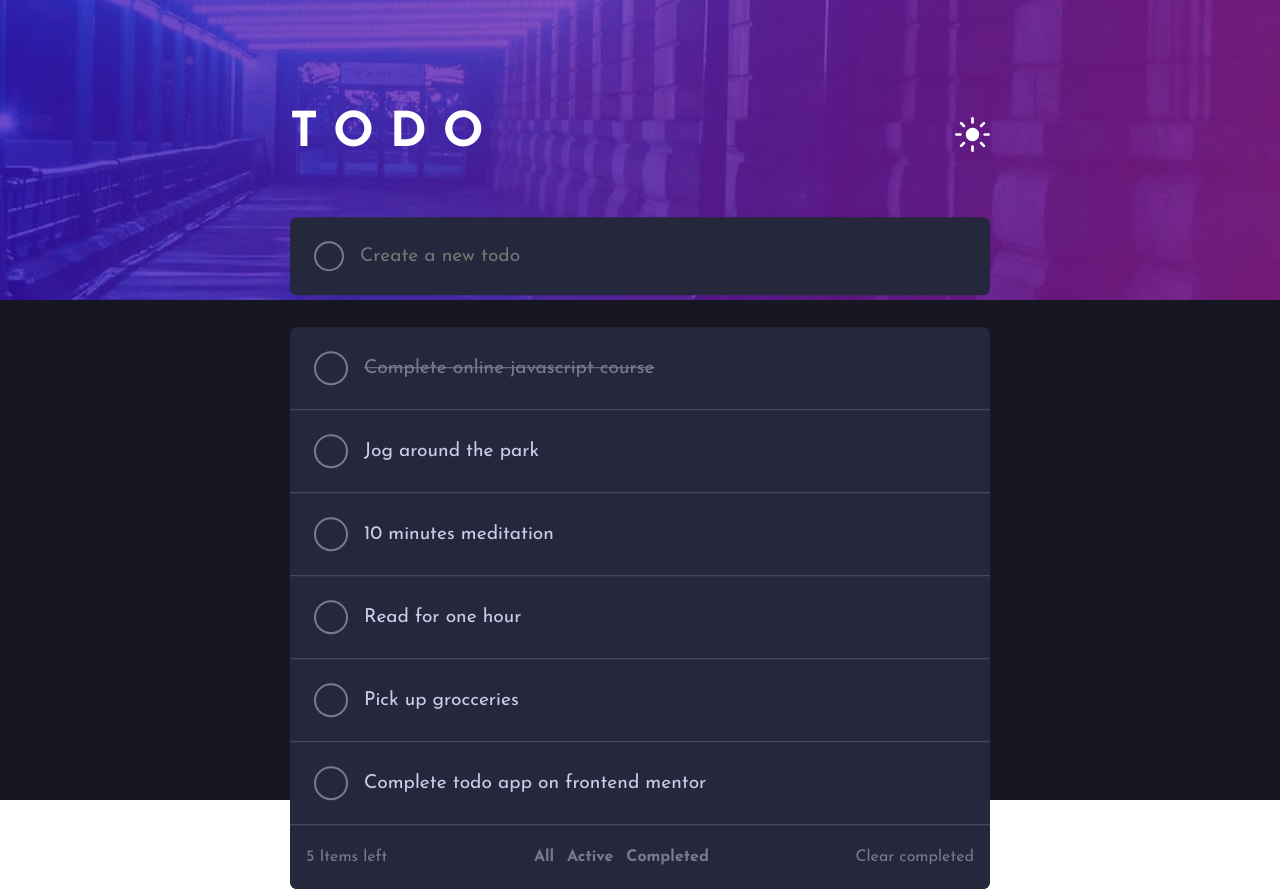
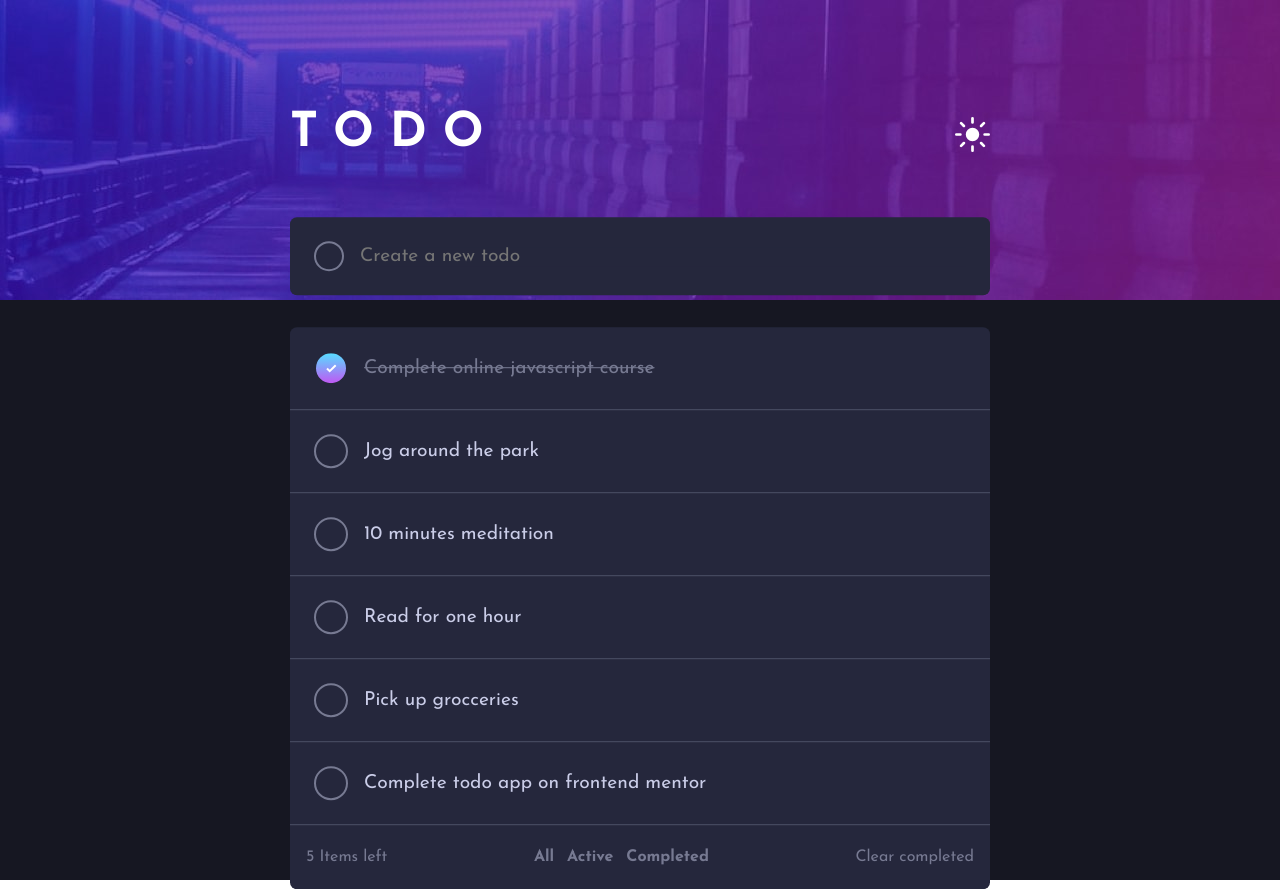
Before and after one commit to alishirani1384/Todo-app, a React (Vite) app: page / in a window 1280 px wide. Built offline with nearby package versions, Linux system fonts and the light colour scheme.

Commit message:
set new todo functionality

```diff
--- a/src/App.css
+++ b/src/App.css
@@ -1,7 +1,7 @@
 :root{
   /* primary colors */
   --Bright-Blue: hsl(220, 98%, 61%);
-  --Check-Background: linear-gradient(hsl(192, 100%, 67%) to hsl(280, 87%, 65%));
+  --Check-Background: linear-gradient(hsl(192, 100%, 67%) , hsl(280, 87%, 65%));
   /* Light Theme */
   --Very-Light-Gray: hsl(0, 0%, 98%);
   --Very-Light-Grayish-Blue: hsl(236, 33%, 92%);
@@ -18,7 +18,11 @@
   --Very-Dark-Grayish-Blue-2: hsl(237, 14%, 26%);
 }
 .App{
-  min-height: 100vh;
+  min-height: 110vh;
+}
+
+.App[data-theme="dark"]{
+  background-color: var(--Very-Dark-Blue);
 }
 .App[data-theme="dark"]{
   background-color: var(--Very-Dark-Blue);
@@ -136,6 +140,17 @@ header .container img{
   color: var(--Dark-Grayish-Blue);
   transition: all .3s;
 }
+.todo[data-completed="true"]::before{
+  content: url("./assets/images/icon-check.svg");
+  display: flex;
+  align-items: center;
+  justify-content: center;
+  background: var(--Check-Background);
+  border-color: var(--Very-Dark-Desaturated-Blue);
+}
+.App[data-theme="light"] .todo[data-completed="true"]::before{
+  border-color: white;
+}
 .footer{
   display: flex;
   align-items: center;
@@ -189,5 +204,6 @@ header .container img{
   .todos{
     bottom: 20%;
     padding: 0 1rem;
+
   }
 }
--- a/src/components/TodoInput.jsx
+++ b/src/components/TodoInput.jsx
@@ -1,12 +1,18 @@
-import React from 'react'
+import React, { useState } from 'react'
 
-function TodoInput() {
+function TodoInput({ setNewTodo }) {
+  const [todo, setTodo] = useState("")
+  function handleSubmit(e) {
+    e.preventDefault();
+    setNewTodo({ txt: todo, completed: false })
+    setTodo("");
+  }
   return (
-      <div className="todo-input">
+      <form className="todo-input" onSubmit={handleSubmit}>
           <div className='mark'>
           </div>
-          <input type="text" placeholder='Create a new todo' />
-    </div>
+          <input type="text" placeholder='Create a new todo' value={todo} onChange={(e)=>setTodo(e.target.value)}/>
+    </form>
   )
 }
 
--- a/src/components/TodoList.jsx
+++ b/src/components/TodoList.jsx
@@ -1,7 +1,7 @@
-import React, { useState } from 'react'
+import React, { useEffect, useState } from 'react'
 import Todo from './Todo'
 
-function TodoList() {
+function TodoList({newTodo}) {
     const [todos,setTodos] = useState([
         {
             txt: "Complete online javascript course",
@@ -28,11 +28,17 @@ function TodoList() {
             completed:false
         },
     ])
+    useEffect(() => {
+        if (newTodo) {
+            setTodos(pre =>[...pre,newTodo])
+        }
+
+    },[newTodo])
   return (
       <div className='todo-list'>
           {
-              todos.map(todo => {
-                  return <Todo text={todo.txt} completed={todo.completed} />
+              todos.map((todo,i) => {
+                  return <Todo key={i} text={todo.txt} completed={todo.completed} />
               })
           }
           <div className="footer">
--- a/src/components/Todos.jsx
+++ b/src/components/Todos.jsx
@@ -1,12 +1,14 @@
-import React from 'react'
+import React, { useState } from 'react'
 import TodoInput from './TodoInput'
 import TodoList from './TodoList'
 
 function Todos() {
+  const [newTodo, setNewTodo] = useState()
+  console.log(newTodo)
   return (
       <div className='todos'>
-          <TodoInput />
-          <TodoList/>
+          <TodoInput setNewTodo={setNewTodo} />
+          <TodoList newTodo={newTodo} />
       </div>
   )
 }
```
